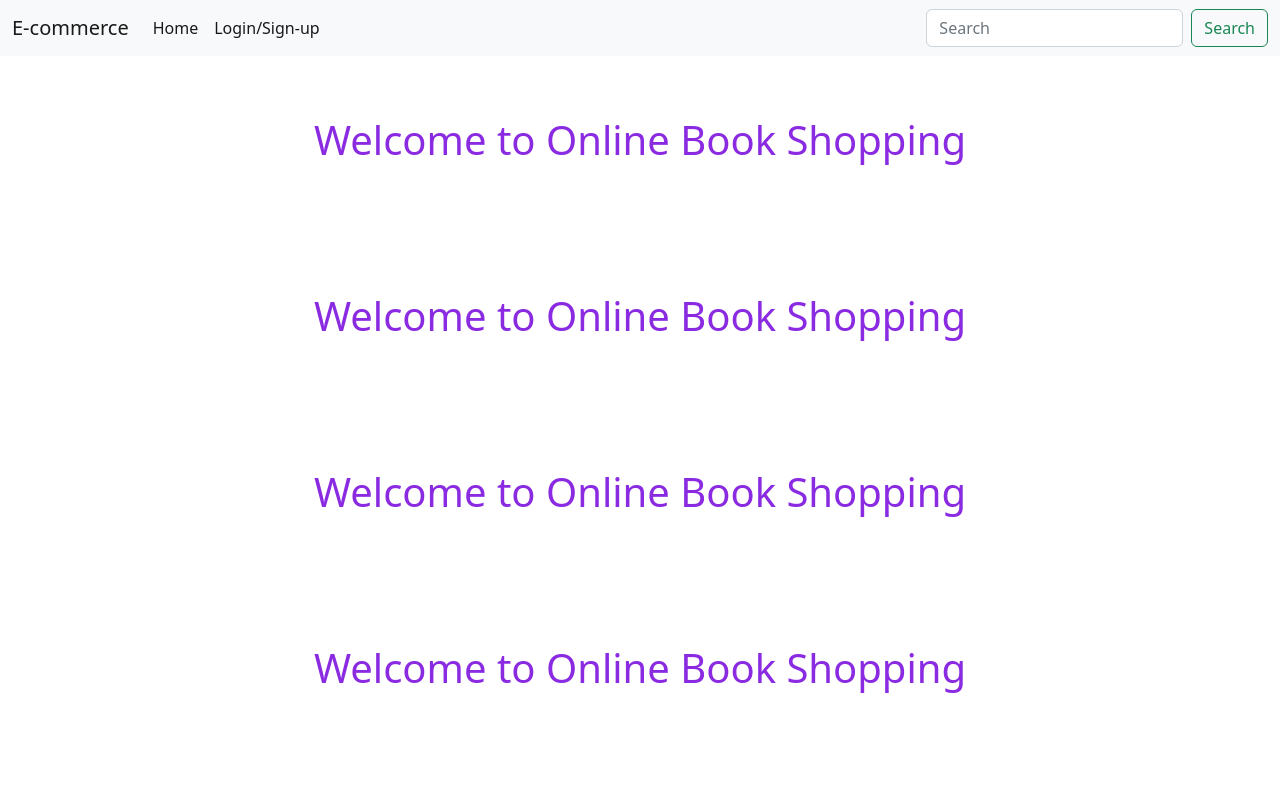
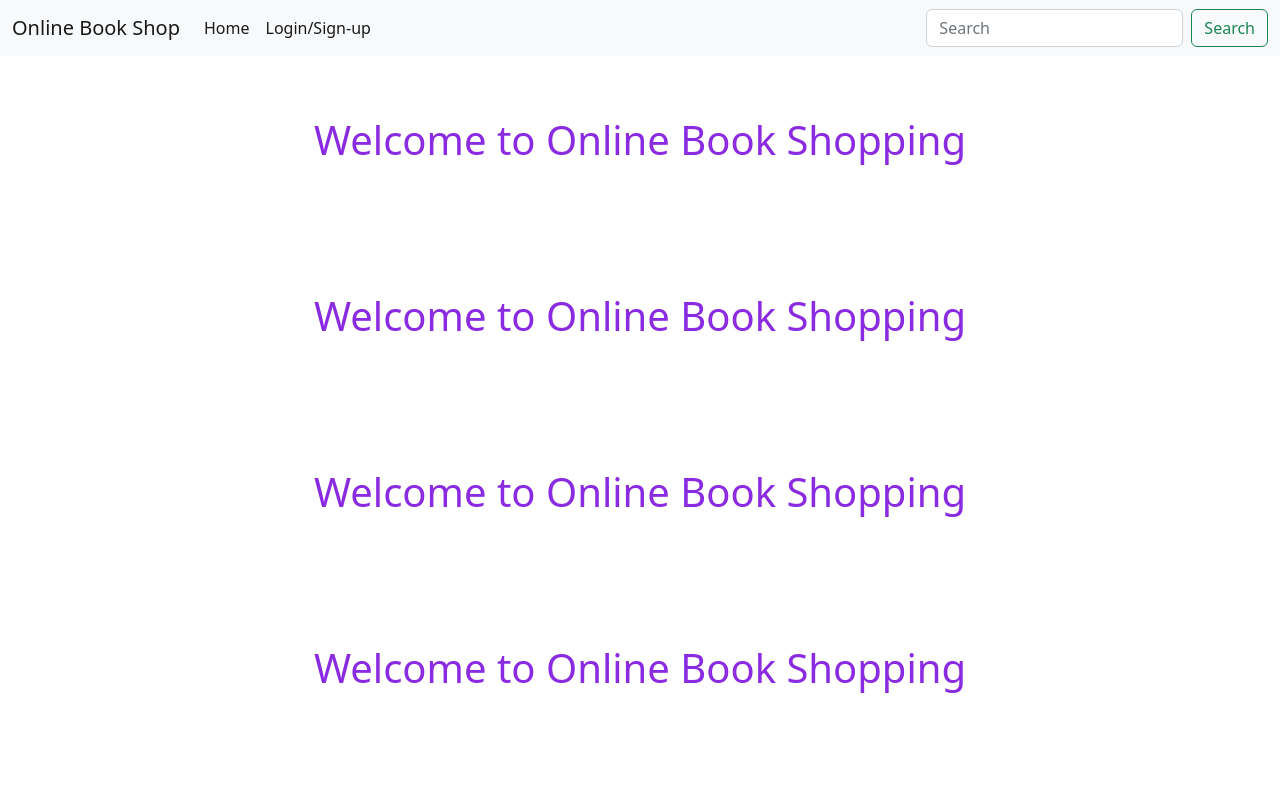
Before and after one commit to shubhamdhere621/OnlineBookShoppingFrontend, an Angular app in the folder Angularapp/: page / in a window 1280 px wide. Shown: the top 800 px of the page. Built offline with nearby package versions, Linux system fonts and the light colour scheme.

Commit message:
changes in nav

```diff
--- a/Angularapp/angular.json
+++ b/Angularapp/angular.json
@@ -95,5 +95,8 @@
         }
       }
     }
+  },
+  "cli": {
+    "analytics": "76900b10-d6e6-4b5f-8d83-b1acfc7d5e67"
   }
 }
--- a/Angularapp/src/app/nav/nav.component.html
+++ b/Angularapp/src/app/nav/nav.component.html
@@ -1,6 +1,6 @@
 <nav class="navbar navbar-expand-lg navbar-light bg-light">
     <div class="container-fluid">
-      <a class="navbar-brand" href="#">E-commerce</a>
+      <a class="navbar-brand" href="#">Online Book Shop</a>
       <button class="navbar-toggler" type="button" data-bs-toggle="collapse" data-bs-target="#navbarSupportedContent" aria-controls="navbarSupportedContent" aria-expanded="false" aria-label="Toggle navigation">
         <span class="navbar-toggler-icon"></span>
       </button>
```
